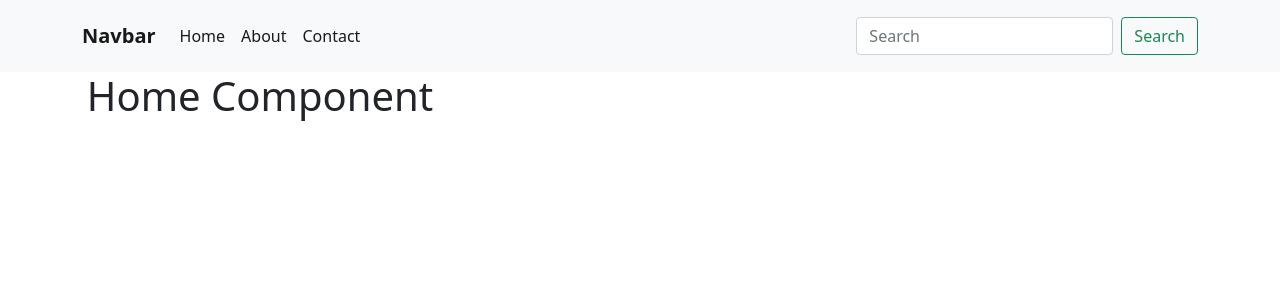
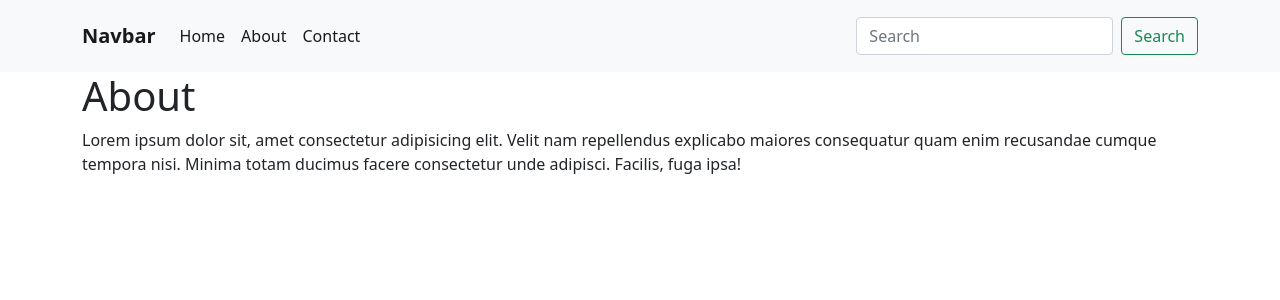
Before and after one commit to Mai-Fouad/SymptomsChecker, a React (Create React App) app: page /about in a window 1280 px wide. Shown: the top 300 px of the page. Built offline with nearby package versions, Linux system fonts and the light colour scheme.

Commit message:
Created About page

```diff
--- a/src/App.js
+++ b/src/App.js
@@ -1,12 +1,19 @@
-import './App.css';
-import Home from './Pages/Home/Home';
-
+import "./App.css";
+import Home from "./Pages/Home/Home";
+import About from "./Pages/About/About";
+import Navbar from "./Components/Navbar/Navbar";
+import { Routes, Route } from "react-router-dom";
 
 function App() {
   return (
-    <div className="App">
-        <Home/>
-    </div>
+    <>
+      <Navbar />
+      <Routes>
+        <Route path="/" element={<Home />} />
+        <Route path="home" element={<Home />} />
+        <Route path="about" element={<About />} />
+      </Routes>
+    </>
   );
 }
 
--- a/src/Components/Navbar/Navbar.js
+++ b/src/Components/Navbar/Navbar.js
@@ -1,44 +1,73 @@
 import React from "react";
+import { Link } from "react-router-dom";
 
 class Navbar extends React.Component {
-
   render() {
-
     return (
-
       <nav className="navbar navbar-expand-lg navbar-light bg-light p-3">
         <div className="container">
-                    <a className="navbar-brand fw-bold" href="">Navbar</a>
-                    <button className="navbar-toggler" type="button" data-bs-toggle="collapse" data-bs-target="#navbarSupportedContent" aria-controls="navbarSupportedContent" aria-expanded="false" aria-label="Toggle navigation">
+          <a className="navbar-brand fw-bold" href="">
+            Navbar
+          </a>
+          <button
+            className="navbar-toggler"
+            type="button"
+            data-bs-toggle="collapse"
+            data-bs-target="#navbarSupportedContent"
+            aria-controls="navbarSupportedContent"
+            aria-expanded="false"
+            aria-label="Toggle navigation"
+          >
             <span className="navbar-toggler-icon"></span>
           </button>
           <div className="collapse navbar-collapse" id="navbarSupportedContent">
             <ul className="navbar-nav me-auto mb-2 mb-lg-0">
               <li className="nav-item">
-                                <a className="nav-link active" aria-current="page" href="/home">Home</a>
+                <Link
+                  className="nav-link active"
+                  aria-current="page"
+                  to="/home"
+                >
+                  Home
+                </Link>
               </li>
 
               <li className="nav-item">
-                                <a className="nav-link active" aria-current="page" href="/about">About</a>
+                <Link
+                  className="nav-link active"
+                  aria-current="page"
+                  to="/about"
+                >
+                  About
+                </Link>
               </li>
 
               <li className="nav-item">
-                                <a className="nav-link active" aria-current="page" href="/contact" >Contact</a>
+                <a
+                  className="nav-link active"
+                  aria-current="page"
+                  href="/contact"
+                >
+                  Contact
+                </a>
               </li>
-
             </ul>
             <form className="d-flex">
-                            <input className="form-control me-2" type="search" placeholder="Search" aria-label="Search" />
-                            <button className="btn btn-outline-success" type="submit">Search</button>
+              <input
+                className="form-control me-2"
+                type="search"
+                placeholder="Search"
+                aria-label="Search"
+              />
+              <button className="btn btn-outline-success" type="submit">
+                Search
+              </button>
             </form>
           </div>
         </div>
       </nav>
-
-
-        )
+    );
   }
-
 }
 
 export default Navbar;
--- /dev/null
+++ b/src/Pages/About/About.jsx
@@ -0,0 +1,14 @@
+import React, { Component } from 'react'
+
+export default class About extends Component {
+  render() {
+    return (
+      <>
+      <div className="container">
+      <h1>About</h1>
+      <p>Lorem ipsum dolor sit, amet consectetur adipisicing elit. Velit nam repellendus explicabo maiores consequatur quam enim recusandae cumque tempora nisi. Minima totam ducimus facere consectetur unde adipisci. Facilis, fuga ipsa!</p>
+      </div>
+      </>
+    )
+  }
+}
--- a/src/Pages/Home/Home.js
+++ b/src/Pages/Home/Home.js
@@ -1,10 +1,8 @@
 import React from "react";
-import Navbar from "../../Components/Navbar/Navbar";
 
 const Home = (props) => {
   return (
     <>
-            <Navbar/>
       <div className="container">
         <div className="row">
           <div className="col-md-4">
@@ -14,6 +12,6 @@ const Home = (props) => {
       </div>
     </>
   );
-}
+};
 
 export default Home;
--- a/src/index.js
+++ b/src/index.js
@@ -1,16 +1,19 @@
-import React from 'react';
-import ReactDOM from 'react-dom';
-import './index.css';
-import App from './App';
-import reportWebVitals from './reportWebVitals';
-import 'bootstrap/dist/css/bootstrap.min.css';
-import 'bootstrap/dist/js/bootstrap.bundle.min.js';
+import React from "react";
+import ReactDOM from "react-dom";
+import "./index.css";
+import App from "./App";
+import reportWebVitals from "./reportWebVitals";
+import "bootstrap/dist/css/bootstrap.min.css";
+import "bootstrap/dist/js/bootstrap.bundle.min.js";
+import { BrowserRouter } from "react-router-dom";
 
 ReactDOM.render(
   <React.StrictMode>
-    <App />
+    <BrowserRouter>
+      <App />
+    </BrowserRouter>
   </React.StrictMode>,
-  document.getElementById('root')
+  document.getElementById("root")
 );
 
 // If you want to start measuring performance in your app, pass a function
```
Also changed, not shown: package.json (+5 -4 lines), 1 other file (tests, documents, lock files or other folders). Lines whose indentation alone changed are shown as unchanged.
